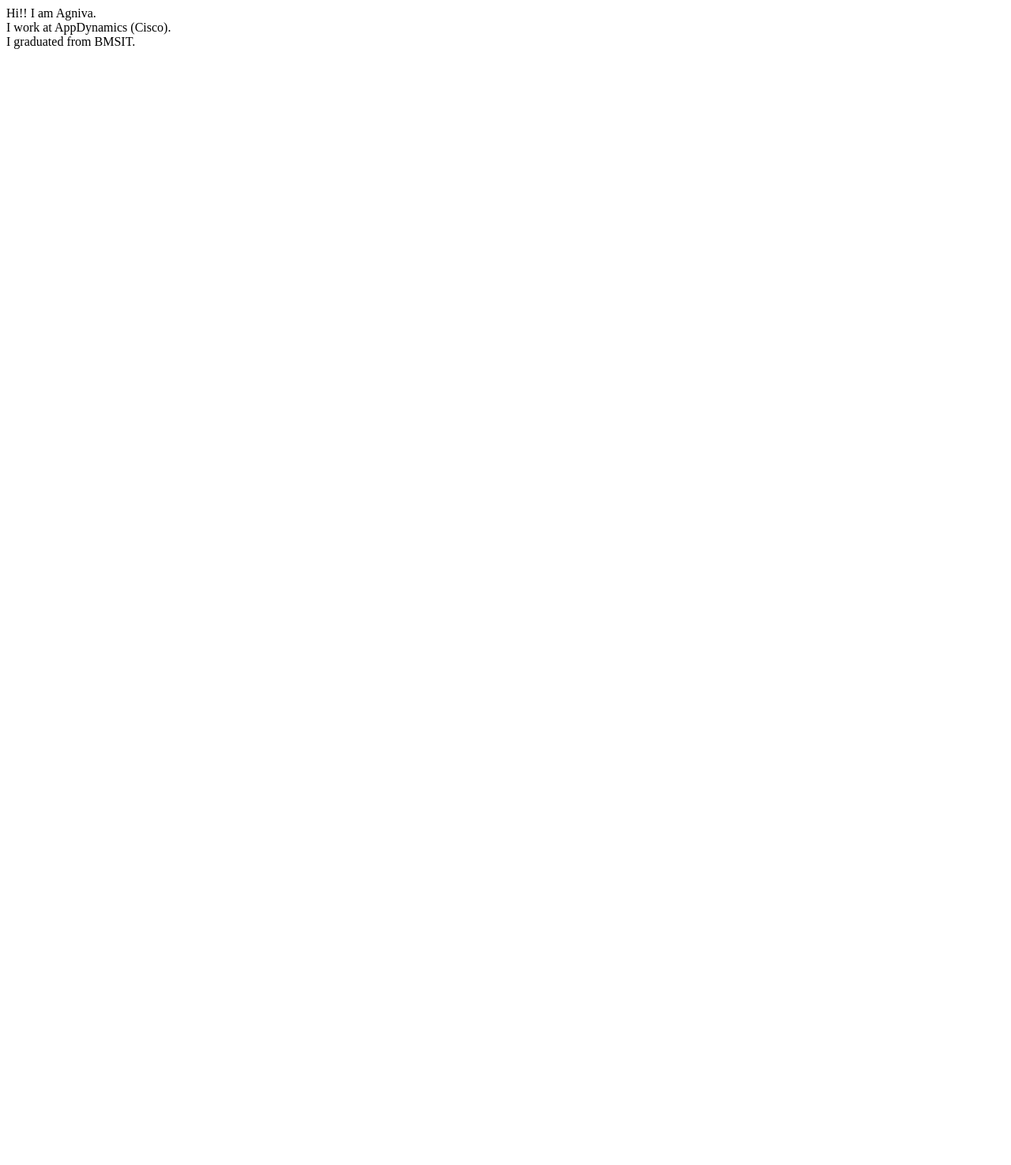
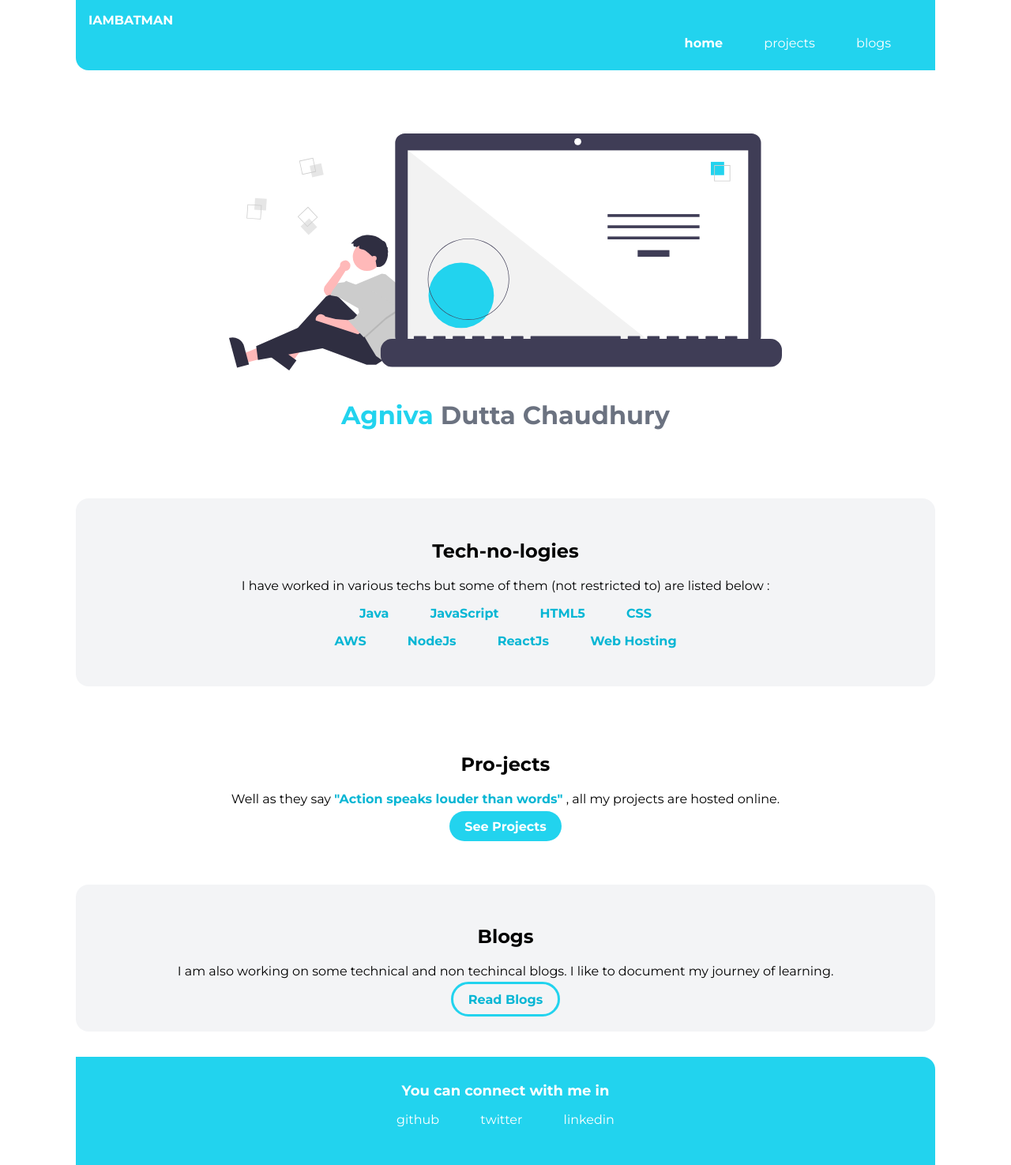
Before and after one commit to agnivadc/Agniva-portfolio, a plain HTML site: page index.html in a window 1280 px wide. Shown: the whole page at 79% size. Before the commit the page ends 800 px from the top, so only its background shows below. Drawn offline with Linux system fonts and the light colour scheme.

Commit message:
Added projects & blogs page

```diff
--- a/index.html
+++ b/index.html
@@ -1,10 +1,119 @@
 <!DOCTYPE html>
-<html>
-  <title>Agniva Portfolio</title>
+<html lang="en">
+  <head>
+    <meta charset="UTF-8" />
+    <meta name="viewport" content="width=device-width, initial-scale=1.0" />
+    <title>home | agniva</title>
+    <link href="style.css" rel="stylesheet" />
+  </head>
+  <body>
+    <nav class="navigation container">
+      <div class="nav-brand"><a href="/">IAMBATMAN</a></div>
+      <ul class="list-non-bullet nav-pills">
+        <li class="list-item-inline">
+          <a class="link link-active" href="index.html">home</a>
+        </li>
+        <li class="list-item-inline">
+          <a class="link" href="projects.html">projects</a>
+        </li>
+        <li class="list-item-inline">
+          <a class="link" href="blogs.html">blogs</a>
+        </li>
+      </ul>
+    </nav>
 
-  <body>
-    Hi!! I am Agniva. <br />
-    I work at AppDynamics (Cisco). <br />
-    I graduated from BMSIT.
+    <header class="hero">
+      <img class="hero-img" src="images/hero.svg" />
+      <h1 class="hero-heading">
+        <span class="heading-inverted"> Agniva</span> Dutta Chaudhury
+      </h1>
+    </header>
+
+    <section class="section ow">
+      <div class="container container-center">
+        <h1>Tech-no-logies</h1>
+        <p>
+          I have worked in various techs but some of them (not restricted to)
+          are listed below :
+        </p>
+        <ul class="social-links list-non-bullet tech-point">
+          <li class="list-item-inline">
+            <a class="link"> <strong>Java</strong> </a>
+          </li>
+          <li class="list-item-inline">
+            <a class="link"> <strong>JavaScript</strong> </a>
+          </li>
+          <li class="list-item-inline">
+            <a class="link"><strong>HTML5</strong> </a>
+          </li>
+          <li class="list-item-inline">
+            <a class="link"><strong>CSS</strong> </a>
+          </li>
+        </ul>
+        <ul class="social-links list-non-bullet tech-point">
+          <li class="list-item-inline">
+            <a class="link"> <strong>AWS</strong> </a>
+          </li>
+          <li class="list-item-inline">
+            <a class="link"> <strong>NodeJs</strong> </a>
+          </li>
+          <li class="list-item-inline">
+            <a class="link"><strong>ReactJs</strong> </a>
+          </li>
+          <li class="list-item-inline">
+            <a class="link"><strong>Web Hosting</strong> </a>
+          </li>
+        </ul>
+      </div>
+    </section>
+
+    <section class="section">
+      <div class="container container-center">
+        <h1>Pro-jects</h1>
+        <p>
+          Well as they say
+          <span class="heading-inverted">
+            "Action speaks louder than words"</span
+          >
+          , all my projects are hosted online.
+        </p>
+        <a class="link link-primary" href="projects.html"
+          ><strong>See Projects</strong>
+        </a>
+      </div>
+    </section>
+
+    <section class="section ow">
+      <div class="container container-center">
+        <h1>Blogs</h1>
+        <p>
+          I am also working on some technical and non techincal blogs. I like to
+          document my journey of learning.
+        </p>
+        <a class="link link-secondary" href="blogs.html"
+          ><strong>Read Blogs</strong></a
+        >
+      </div>
+    </section>
+
+    <footer class="footer">
+      <div class="footer-header">You can connect with me in</div>
+      <ul class="social-links list-non-bullet">
+        <li class="list-item-inline">
+          <a class="link" href="https://github.com/agnivadc"> github </a>
+        </li>
+        <li class="list-item-inline">
+          <a class="link" href="https://twitter.com/AgnivaGen"> twitter </a>
+        </li>
+        <li class="list-item-inline">
+          <a
+            class="link"
+            href="https://www.linkedin.com/in/agnivaduttachaudhury/"
+          >
+            linkedin
+          </a>
+        </li>
+      </ul>
+    </footer>
   </body>
 </html>
--- /dev/null
+++ b/style.css
@@ -0,0 +1,230 @@
+@import url("https://fonts.googleapis.com/css2?family=Montserrat:wght@400;700&display=swap");
+
+:root {
+  /* --primary-color: #7c3aed; */
+  --primary-color: #22d3ee;
+  --off-white: #f3f4f6;
+  --dark-gray: #6b7280;
+}
+
+body {
+  font-family: "Montserrat", sans-serif;
+  margin: 0px auto;
+  max-width: 85%;
+  width: 100%;
+}
+
+hr {
+  margin: 2rem 0rem;
+}
+
+/** spaces **/
+
+.margin-md {
+  margin: 2rem;
+}
+
+/** container **/
+.container {
+  padding: 0rem 1rem;
+}
+
+.container-center {
+  max-width: 900px;
+  width: 100%;
+  margin: auto;
+}
+
+/** links **/
+.link {
+  box-sizing: border-box;
+  text-decoration: none;
+  padding: 0.5rem 1rem;
+}
+
+.link-primary {
+  max-width: 140px;
+  padding: 0.6rem 1.2rem;
+  background-color: var(--primary-color);
+  color: #fff;
+  margin: 1rem auto;
+  border-radius: 2rem;
+}
+
+.link-secondary {
+  max-width: 140px;
+  margin: 1rem;
+  padding: 0.6rem 1.2rem;
+  border-radius: 2rem;
+  border: 1px solid var(--primary-color);
+  color: var(--primary-color);
+}
+
+/** look into BEM naming convention for CSS **/
+
+/** lists **/
+
+.list-non-bullet {
+  list-style: none;
+  padding-inline-start: 0px;
+}
+
+.list-item-inline {
+  display: inline;
+  padding: 0rem 0.5rem;
+}
+
+/** navigation **/
+
+.navigation {
+  background-color: var(--primary-color);
+  color: white;
+  padding: 1rem;
+  border-bottom-left-radius: 1rem;
+}
+
+.navigation .nav-brand {
+  font-weight: bold;
+}
+
+.nav-brand a {
+  text-decoration: none;
+  color: inherit;
+}
+
+.navigation .nav-pills {
+  text-align: right;
+  margin: 0.6rem 1rem;
+}
+
+.navigation .link {
+  color: white;
+}
+
+.navigation .link-active {
+  font-weight: bold;
+}
+
+/** header **/
+
+.hero {
+  padding: 2rem;
+  padding-top: 5rem;
+}
+
+.hero .hero-img {
+  max-width: 80%;
+  width: 700px;
+  display: block;
+  margin: auto;
+}
+
+.hero .hero-heading {
+  text-align: center;
+  padding-top: 1rem;
+  color: var(--dark-gray);
+}
+
+.hero .hero-heading .heading-inverted {
+  color: var(--primary-color);
+}
+
+/** sections **/
+
+.section {
+  padding: 2rem;
+  margin: 2rem 0;
+  border-radius: 1rem;
+  text-align: center;
+}
+
+.section h1 {
+  text-align: center;
+}
+
+.ow {
+  background-color: var(--off-white);
+}
+
+/** footers **/
+
+.footer {
+  background-color: var(--primary-color);
+  padding: 2rem 1rem;
+  text-align: center;
+  color: white;
+  border-top-right-radius: 1rem;
+}
+
+.footer .link {
+  color: white;
+}
+
+.footer .footer-header {
+  font-weight: bold;
+  font-size: large;
+}
+
+.footer ul {
+  padding-inline-start: 0px;
+}
+
+/** projects **/
+.showcase-list {
+  /* padding: 2rem; */
+  padding: 2rem;
+  border-radius: 1rem;
+  text-align: center;
+  margin: 3rem auto;
+}
+.showcase-list h1 {
+  margin: 0.5rem;
+}
+
+.showcase-list p {
+  padding-bottom: 1rem;
+}
+
+/** blogs **/
+
+.showcase-blog {
+  padding-bottom: 6rem;
+}
+
+@media (max-width: 900px) {
+  body {
+    max-width: 95%;
+    width: 100%;
+  }
+
+  .list-item-inline {
+    display: inline;
+    padding: 0rem;
+  }
+
+  .container-center {
+    width: auto;
+  }
+
+  .link-primary {
+    display: block;
+  }
+}
+
+.tech-point {
+  color: #06b6d4;
+}
+
+.section .heading-inverted {
+  color: #06b6d4;
+  font-weight: bold;
+}
+
+.ow .link {
+  color: #06b6d4;
+  border-width: medium;
+}
+
+li article h1 span {
+  color: var(--primary-color);
+}
```
Also changed, not shown: blogs.html (added, +90 -0 lines), projects.html (added, +100 -0 lines), images/blog_hero.svg (added), images/hero.svg (added), images/project_hero.svg (added), 1 other file.
